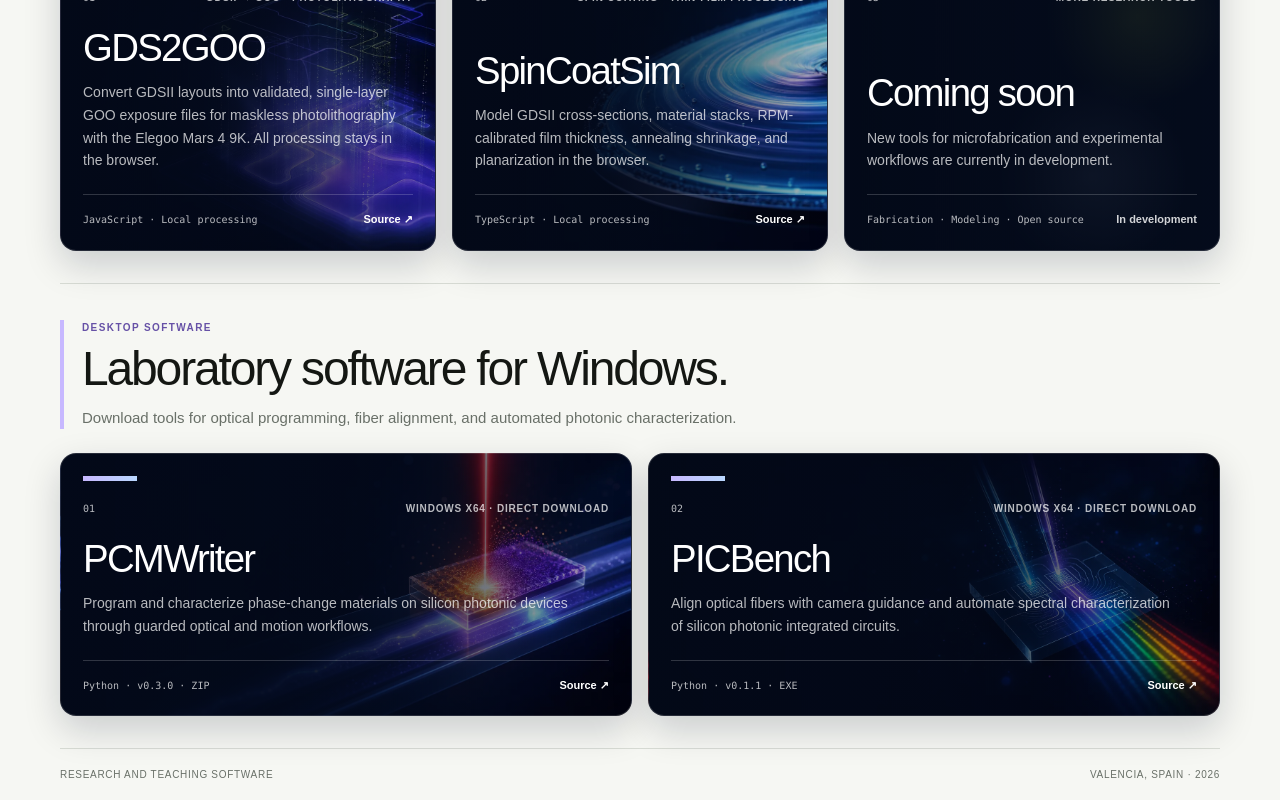
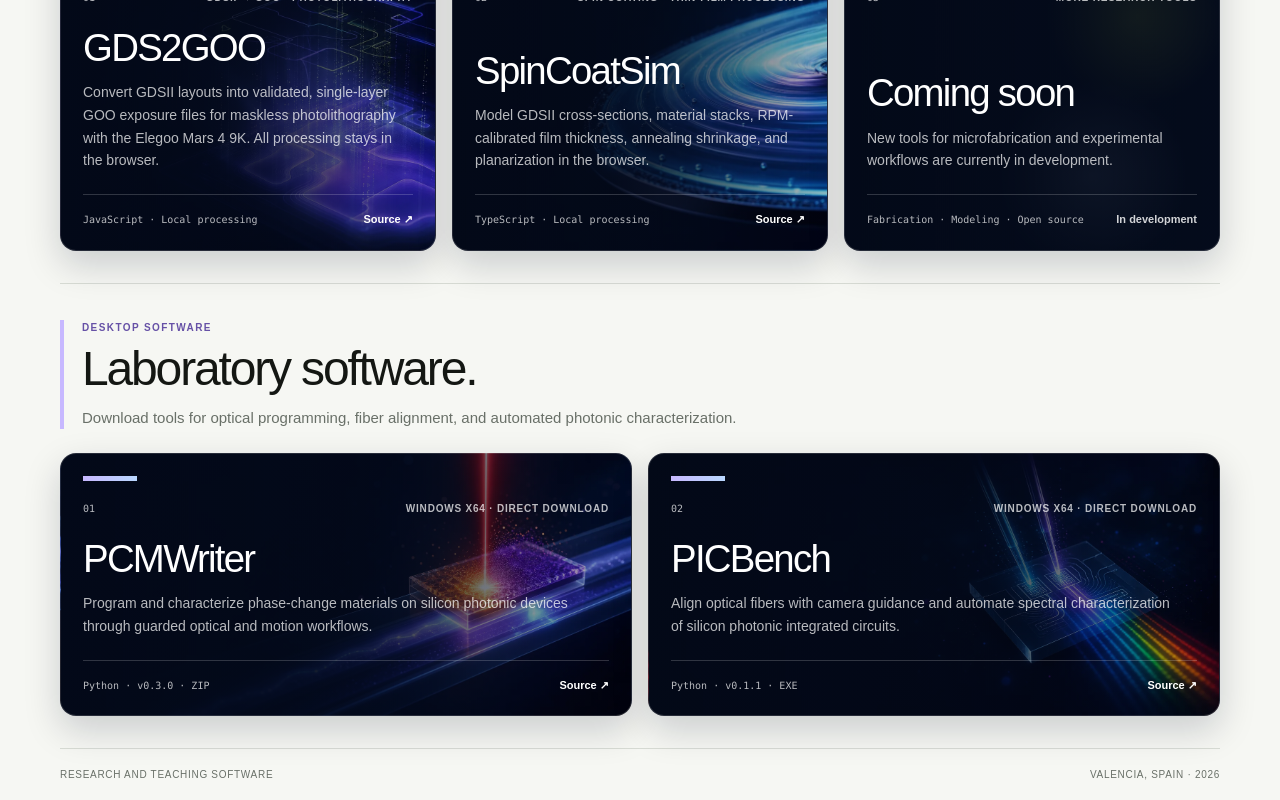
Before and after one commit to jorpago2/jorpago2.github.io, a Next.js app: page / in a window 1280 px wide. Shown: the part 955-1755 px from the top of the page. Built offline with nearby package versions, Linux system fonts and the light colour scheme.

Commit message:
shorten desktop section title

```diff
--- a/app/page.tsx
+++ b/app/page.tsx
@@ -212,7 +212,7 @@
       <section className="desktop-tools" aria-labelledby="desktop-tools-title">
         <div className="section-heading desktop-heading">
           <p className="eyebrow">DESKTOP SOFTWARE</p>
-          <h2 id="desktop-tools-title">Laboratory software for Windows.</h2>
+          <h2 id="desktop-tools-title">Laboratory software.</h2>
           <p className="lead desktop-lead">
             Download tools for optical programming, fiber alignment, and
             automated photonic characterization.
```
Also changed, not shown: 1 other file (tests, documents, lock files or other folders).
